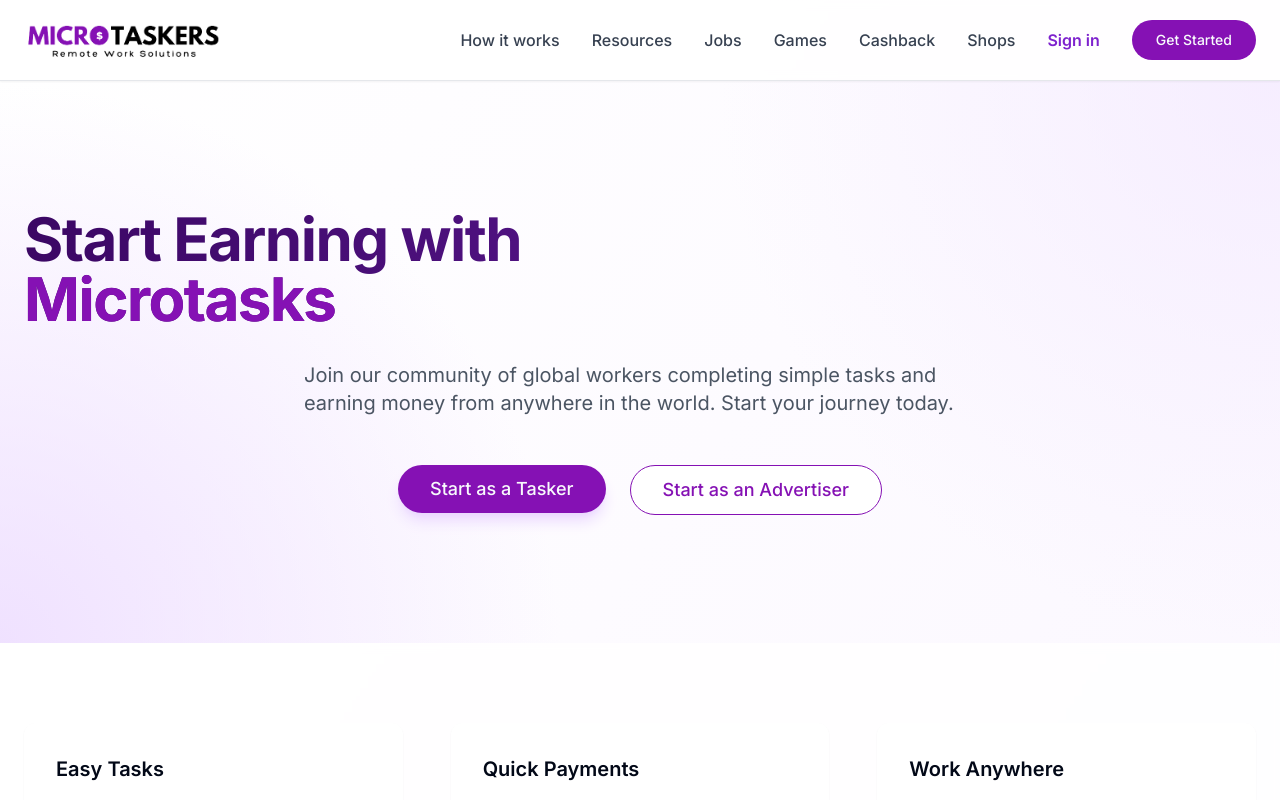
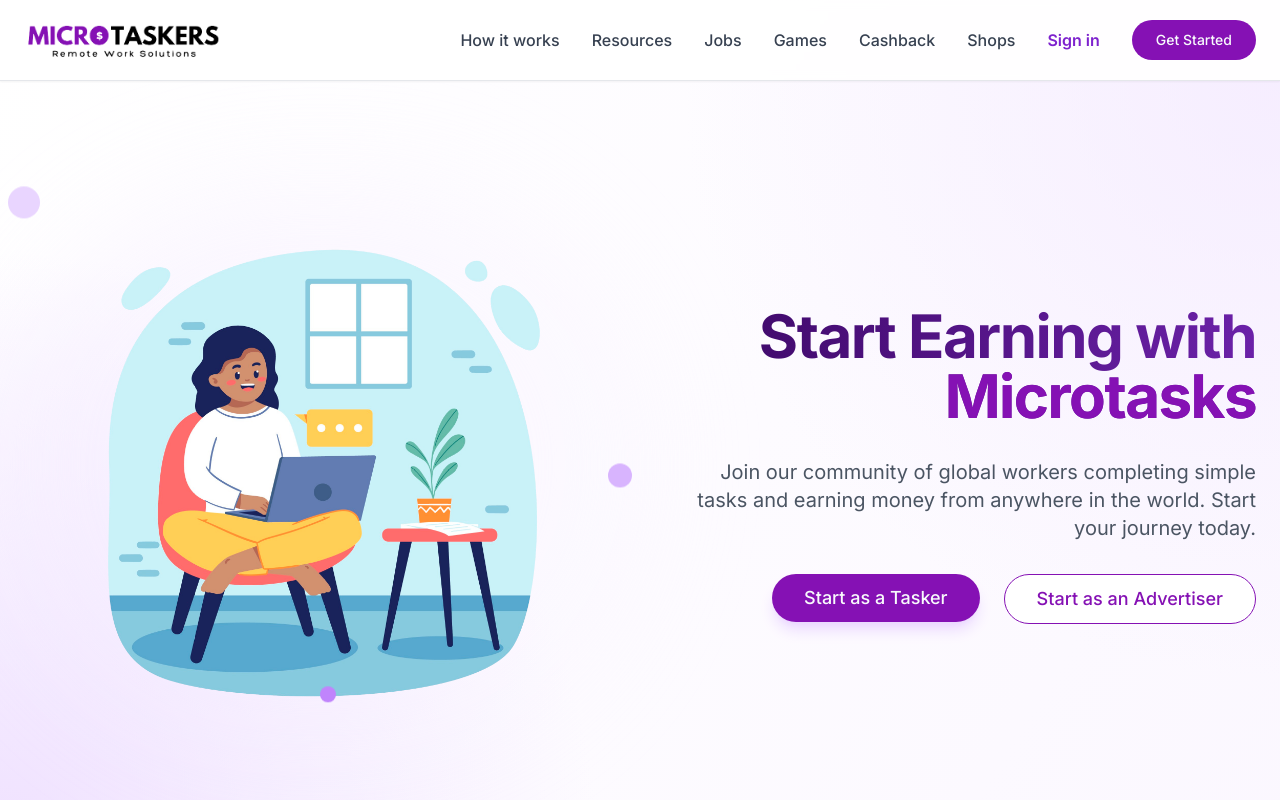
Before and after one commit to Manusosi/microtaskers, a React (Vite) app: page / in a window 1280 px wide. Shown: the top 800 px of the page. Built offline with nearby package versions, Linux system fonts and the light colour scheme.

Commit message:
Improve hero section design
Align description and buttons to the right, add image with animation to the left.

```diff
--- a/src/index.css
+++ b/src/index.css
@@ -98,4 +98,41 @@
   body {
     @apply bg-background text-foreground;
   }
+
+  /* Custom Animations */
+  @keyframes float {
+    0% {
+      transform: translateY(0px);
+    }
+    50% {
+      transform: translateY(-20px);
+    }
+    100% {
+      transform: translateY(0px);
+    }
+  }
+
+  .animate-float {
+    animation: float 6s ease-in-out infinite;
+  }
+
+  .animate-fade-in {
+    opacity: 0;
+    animation: fadeIn 1s ease-out forwards;
+  }
+
+  @keyframes fadeIn {
+    from {
+      opacity: 0;
+      transform: translateY(20px);
+    }
+    to {
+      opacity: 1;
+      transform: translateY(0);
+    }
+  }
+
+  .animation-delay-200 {
+    animation-delay: 200ms;
+  }
 }
--- a/src/pages/Index.tsx
+++ b/src/pages/Index.tsx
@@ -1,4 +1,3 @@
-
 import { Button } from "@/components/ui/button";
 import { Link } from "react-router-dom";
 import {
@@ -58,29 +57,52 @@ const Index = () => {
         </div>
       </nav>
 
-      {/* Hero Section - Updated with modern design */}
+      {/* Hero Section - Updated with modern design and animation */}
       <section className="relative container mx-auto px-6 py-32">
         <div className="absolute inset-0 bg-[radial-gradient(circle_at_top_right,_#f3e8ff_0%,_transparent_40%)] opacity-70"></div>
         <div className="absolute inset-0 bg-[radial-gradient(circle_at_bottom_left,_#e9d5ff_0%,_transparent_40%)] opacity-70"></div>
         <div className="relative">
-          <h1 className="text-6xl font-bold mb-8 tracking-tight bg-clip-text text-transparent bg-gradient-to-r from-purple-950 to-purple-800">
+          <div className="grid grid-cols-1 md:grid-cols-2 gap-12 items-center">
+            <div className="relative animate-fade-in">
+              <div className="absolute -inset-4 bg-gradient-to-r from-purple-100 to-purple-50 rounded-full blur-3xl opacity-40 animate-pulse"></div>
+              <img
+                src="/lovable-uploads/be12698a-21e4-4459-a590-8aa3b6ec273e.png"
+                alt="Person working on laptop"
+                className="relative w-full max-w-lg mx-auto transform hover:scale-105 transition-transform duration-700 ease-in-out animate-float"
+                style={{
+                  animation: "float 6s ease-in-out infinite"
+                }}
+              />
+              <div className="absolute -top-4 -left-4 w-8 h-8 bg-purple-200 rounded-full animate-bounce delay-100"></div>
+              <div className="absolute top-1/2 -right-4 w-6 h-6 bg-purple-300 rounded-full animate-bounce delay-300"></div>
+              <div className="absolute bottom-4 left-1/2 w-4 h-4 bg-purple-400 rounded-full animate-bounce delay-500"></div>
+            </div>
+            <div className="text-right space-y-8 animate-fade-in animation-delay-200">
+              <h1 className="text-6xl font-bold tracking-tight bg-clip-text text-transparent bg-gradient-to-r from-purple-950 to-purple-800">
                 Start Earning with <br/> <span className="text-[#8511b4]">Microtasks</span>
               </h1>
-          <p className="text-gray-600 text-xl max-w-2xl mx-auto mb-12">
+              <p className="text-gray-600 text-xl ml-auto max-w-xl">
                 Join our community of global workers completing simple tasks and earning money from anywhere
                 in the world. Start your journey today.
               </p>
-          <div className="flex justify-center gap-6">
+              <div className="flex justify-end gap-6">
                 <Link to="/signup/tasker">
-              <Button className="bg-[#8511b4] hover:bg-[#7a0fa6] rounded-full px-8 py-6 text-lg shadow-lg shadow-purple-200 transition-all hover:shadow-purple-300">
+                  <Button
+                    className="bg-[#8511b4] hover:bg-[#7a0fa6] rounded-full px-8 py-6 text-lg shadow-lg shadow-purple-200 transition-all hover:shadow-purple-300 hover:-translate-y-1"
+                  >
                     Start as a Tasker
                   </Button>
                 </Link>
                 <Link to="/signup/advertiser">
-              <Button variant="outline" className="rounded-full px-8 py-6 text-lg border-[#8511b4] text-[#8511b4] hover:bg-purple-50">
+                  <Button
+                    variant="outline"
+                    className="rounded-full px-8 py-6 text-lg border-[#8511b4] text-[#8511b4] hover:bg-purple-50 transition-all hover:-translate-y-1"
+                  >
                     Start as an Advertiser
                   </Button>
                 </Link>
+              </div>
+            </div>
           </div>
         </div>
       </section>
```
Also changed, not shown: public/lovable-uploads/be12698a-21e4-4459-a590-8aa3b6ec273e.png (added). Lines whose indentation alone changed are shown as unchanged.
